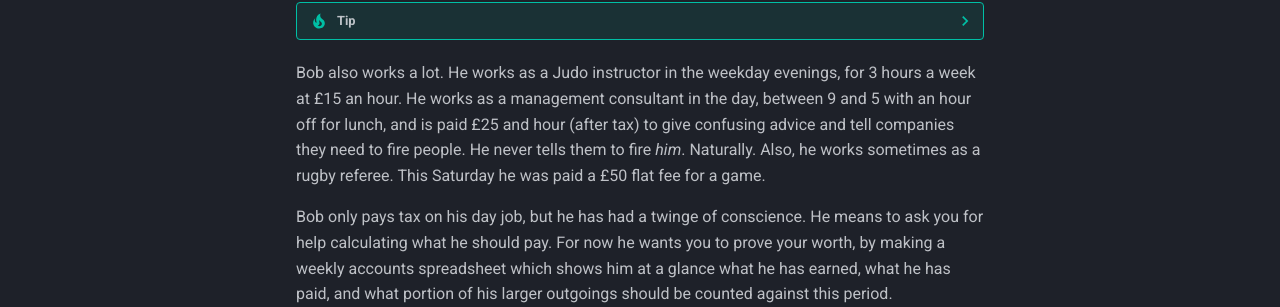
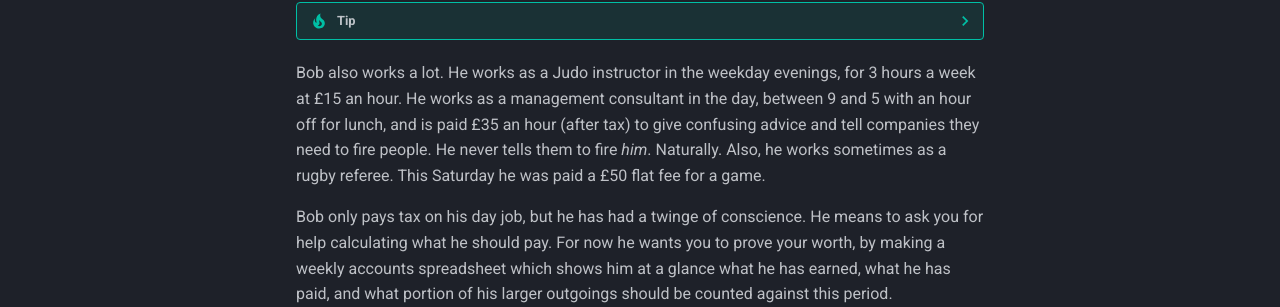
Before and after one commit to 2e0byo/spreadsheets, an MkDocs documentation site: the page built from docs/exercises/basic-accounts.md, in a window 1280 px wide and 1170 px high. Shown: the part 636-943 px from the top of the window. Built offline with MkDocs 1.6.1 and Material for MkDocs 9.7.7, drawn with Linux system fonts in a browser that asks for light colours; comment, search, counter and statistics services are not loaded.

Commit message:
Typo and inc salary

```diff
--- a/docs/exercises/basic-accounts.md
+++ b/docs/exercises/basic-accounts.md
@@ -25,7 +25,7 @@ wants you to consider outgoings on a weekly basis.)
 
 Bob also works a lot. He works as a Judo instructor in the weekday evenings,
 for 3 hours a week at £15 an hour. He works as a management consultant in the
-day, between 9 and 5 with an hour off for lunch, and is paid £25 and hour
+day, between 9 and 5 with an hour off for lunch, and is paid £35 an hour
 (after tax) to give confusing advice and tell companies they need to fire
 people. He never tells them to fire *him*. Naturally. Also, he works sometimes
 as a rugby referee. This Saturday he was paid a £50 flat fee for a game.
```
